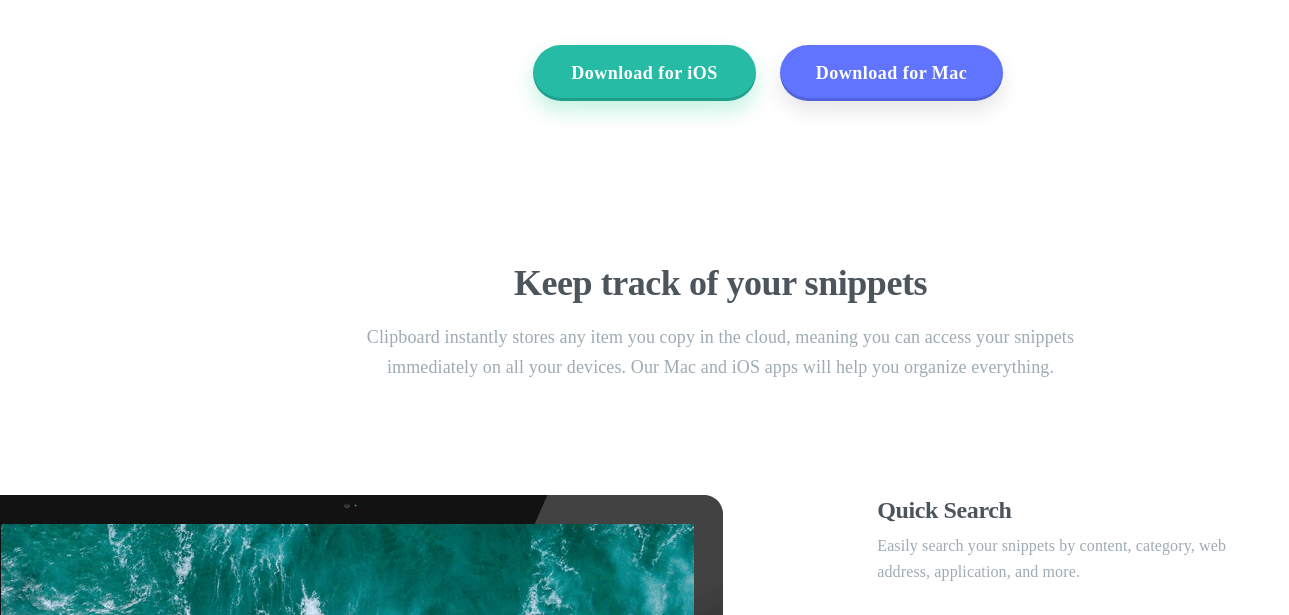
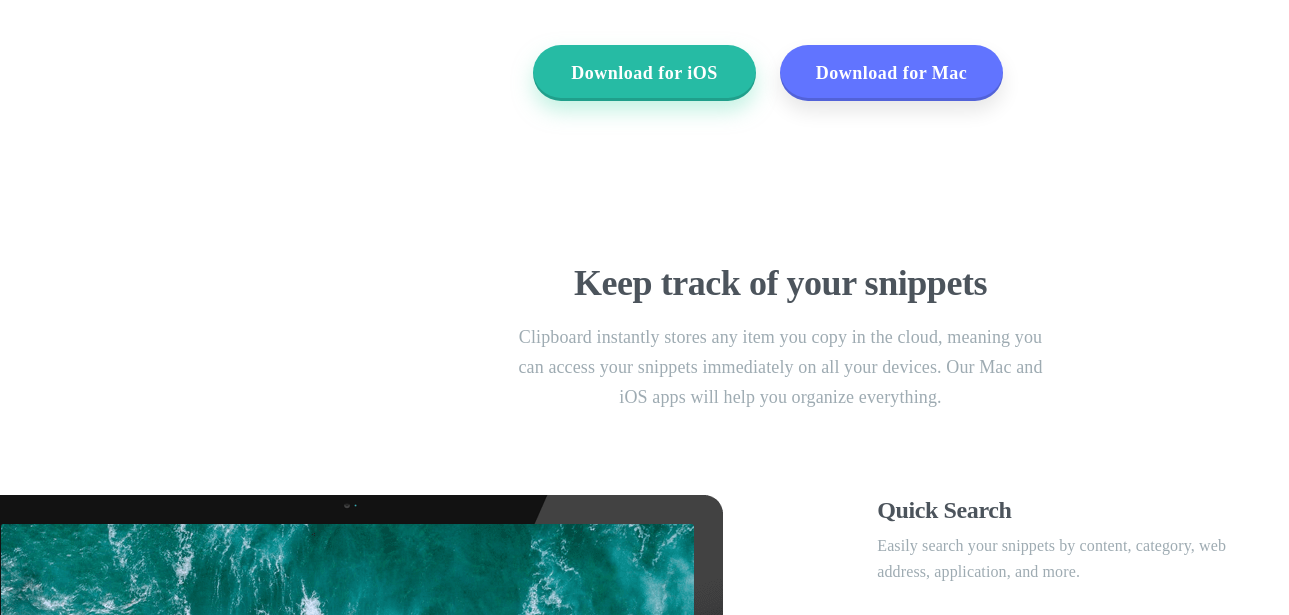
Before and after one commit to bitgiga97/clipboard-landing, a plain HTML site: page index.html in a window 1536 px wide. Shown: the part 500-1115 px from the top of the page, without its empty margins (0-1289 px from the left). Drawn offline with Linux system fonts and the light colour scheme; a web font is replaced by a local one.

Commit message:
fixed padding of snippets

```diff
--- a/styles.scss
+++ b/styles.scss
@@ -436,7 +436,8 @@ footer {
             width: 73rem;
             height: 15.4rem;
             margin-bottom: 8rem;
-            margin-left: -46rem;
+            padding-left: 20rem;
+            margin-left: -50rem;
             h2 {
                 font-size: 36px;
                 line-height: 45px;
@@ -570,6 +571,3 @@ footer {
         }
     }
 }
-
-
-}
```
Also changed, not shown: styles/styles.css, 1 other file.
